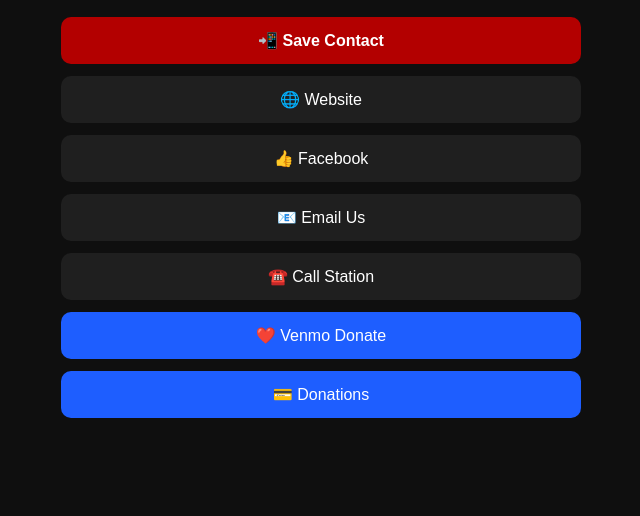
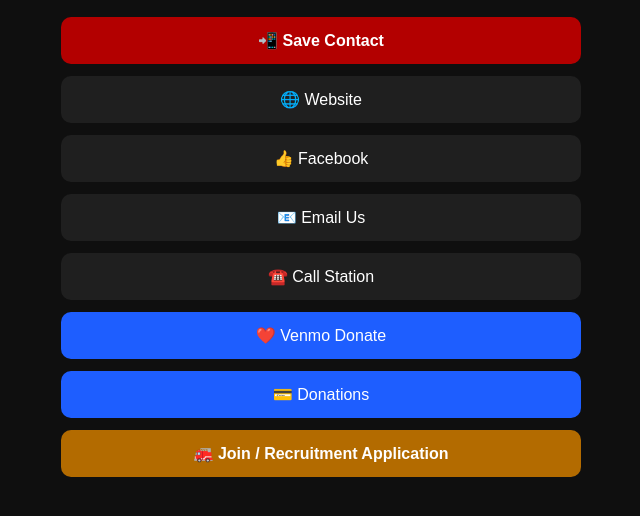
Before and after one commit to Melrose-Fire/melrose-connect, a plain HTML site: page index.html in a window 1280 px wide. Shown: the part 202-718 px from the top of the page, without its empty margins (319-959 px from the left). Drawn offline with Linux system fonts and the light colour scheme.

Commit message:
Add recruitment application link

```diff
--- a/index.html
+++ b/index.html
@@ -33,6 +33,10 @@
 
     <a class="btn donate" href="https://donate.melrosefireco.org" target="_blank">💳 Donations</a>
 
+    <a class="btn recruit" href="https://www.melrosefireco.org/wp-content/uploads/go-x/u/83907753-e245-4fd6-874b-a5a755814d7c/Melrose_Fire_Membership_Application_Packet_2025.pdf" target="_blank">
+🚒 Join / Recruitment Application
+</a>
+
   </div>
 
 </div>
--- a/style.css
+++ b/style.css
@@ -57,3 +57,11 @@
 .donate {
   background: #1e5eff;
 }
+.recruit {
+  background: #b36b00;
+  font-weight: bold;
+}
+
+.recruit:hover {
+  background: #d98200;
+}
```
